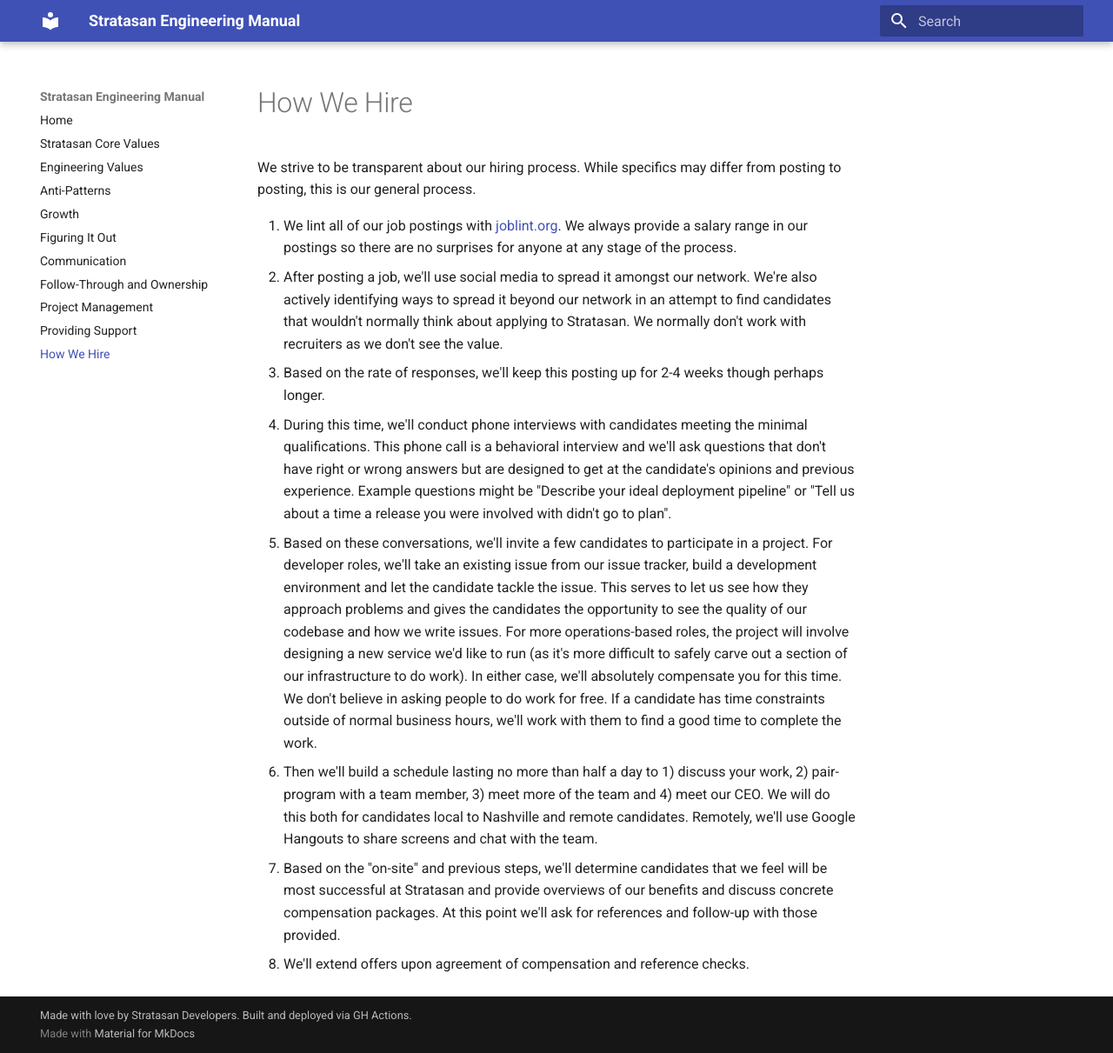
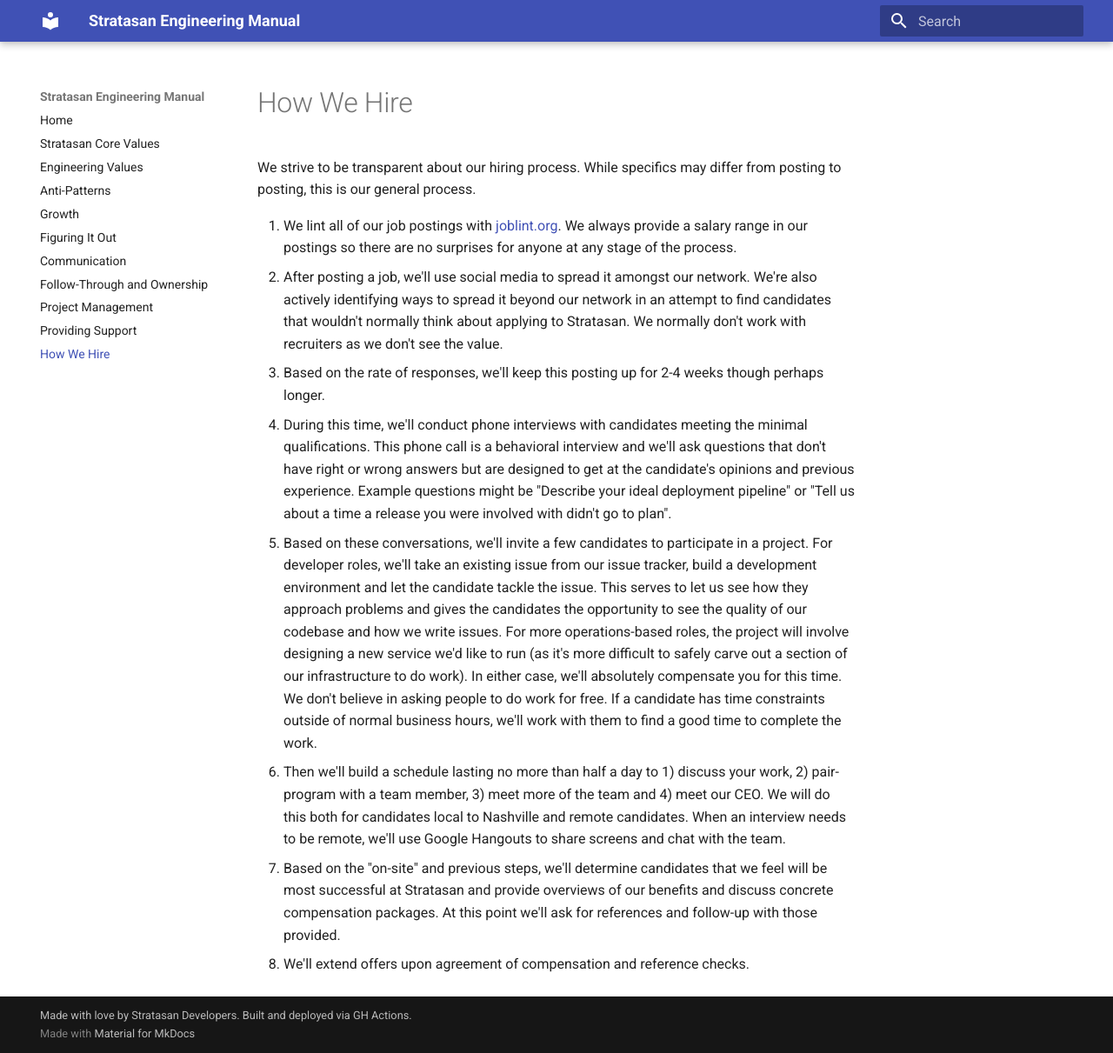
Before and after one commit to stratasan/engineering, an MkDocs documentation site: the page built from docs/how-we-hire.md, in a window 1280 px wide and 1211 px high. Shown: the whole window at 87% size. Built offline with MkDocs 1.6.1 and Material for MkDocs 9.7.7, drawn with Linux system fonts in a browser that asks for light colours; old or Windows-style settings are respelled for this version of MkDocs.

Commit message:
Update how-we-hire.md

```diff
--- a/docs/how-we-hire.md
+++ b/docs/how-we-hire.md
@@ -33,8 +33,8 @@ from posting to posting, this is our general process.
 5. Then we'll build a schedule lasting no more than half a day to 1) discuss
    your work, 2) pair-program with a team member, 3) meet more of the team and
    4) meet our CEO. We will do this both for candidates local to Nashville and
-   remote candidates. Remotely, we'll use Google Hangouts to share screens and
-   chat with the team.
+   remote candidates. When an interview needs to be remote, we'll use Google
+   Hangouts to share screens and chat with the team.
 6. Based on the "on-site" and previous steps, we'll determine candidates that we
    feel will be most successful at Stratasan and provide overviews of our
    benefits and discuss concrete compensation packages. At this point we'll ask
```
